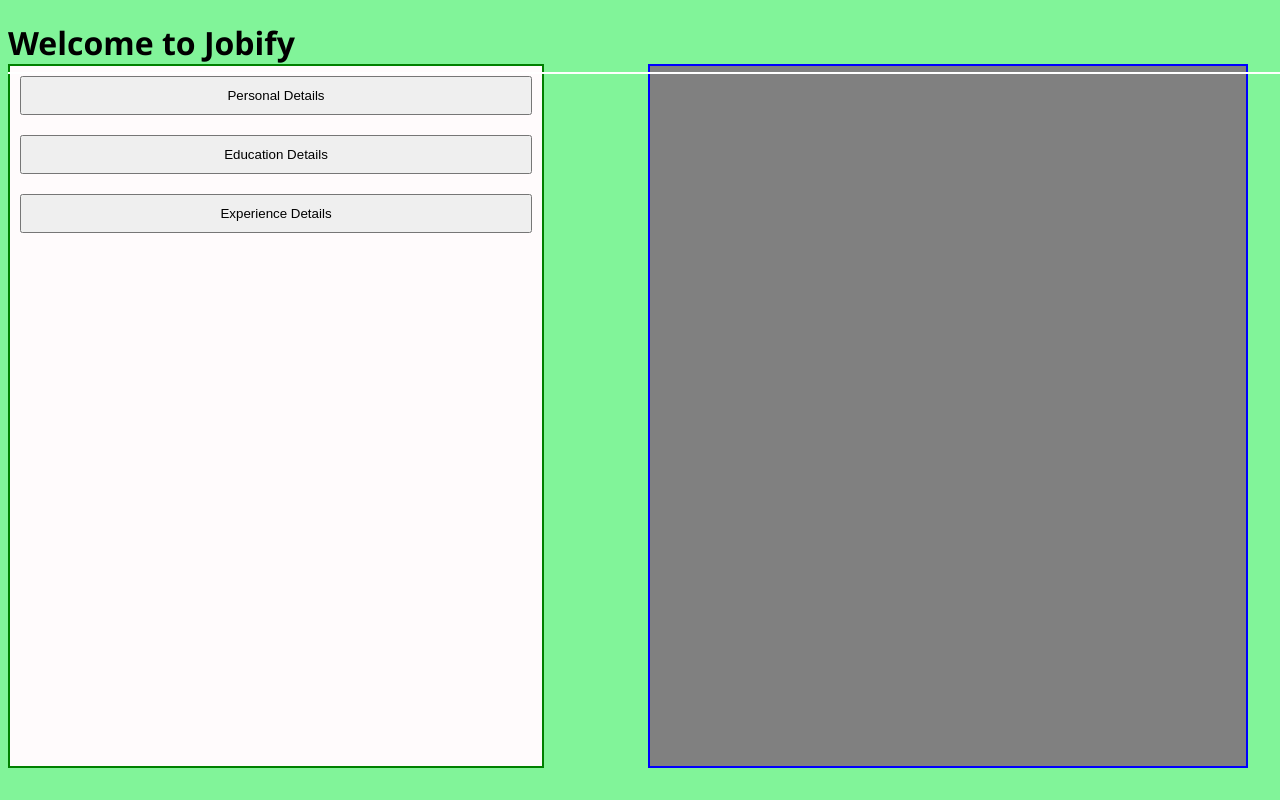
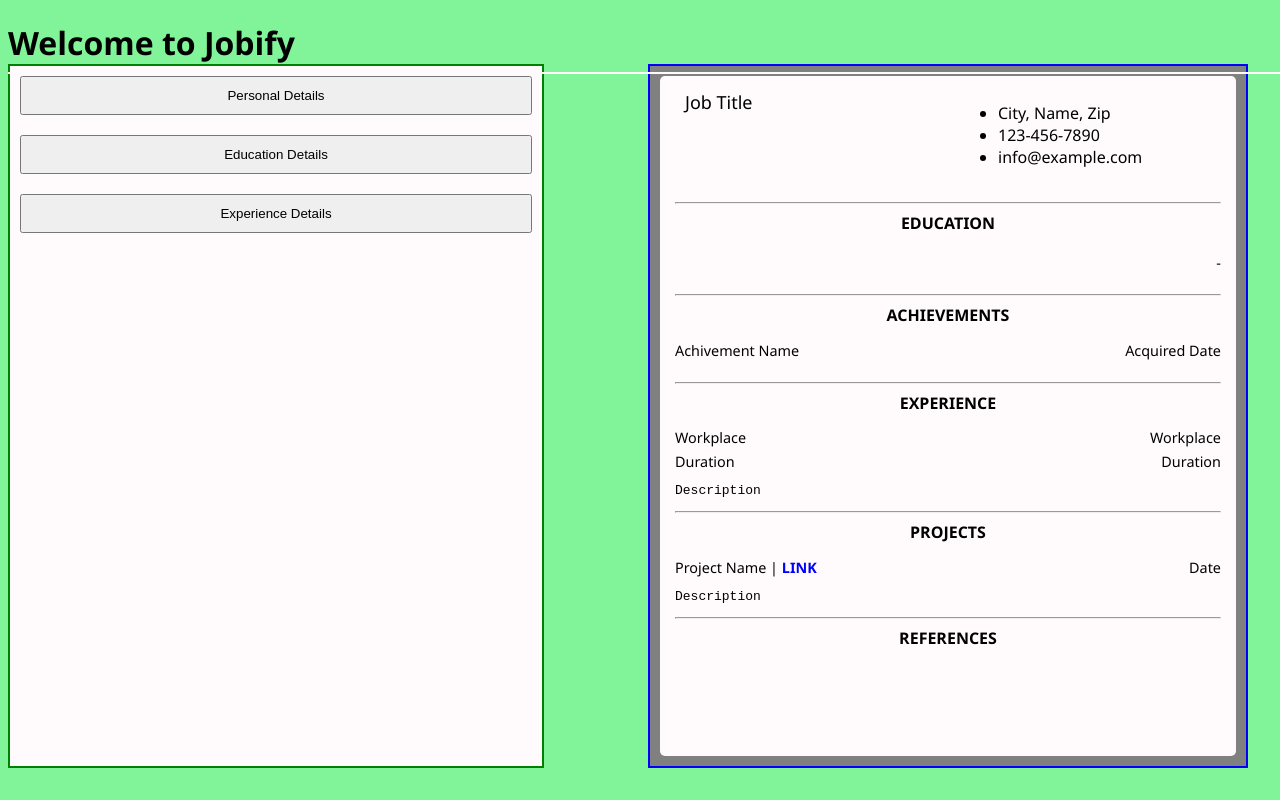
Before and after one commit to NtandoyenkosiZungu/base, a React (Vite) app: page / in a window 1280 px wide. Built offline with nearby package versions, Linux system fonts and the light colour scheme.

Commit message:
Created and implemented code for TemplateOne, still not complete, also adding the necessary functional contexts

```diff
--- a/src/Contexts/EducationContext.tsx
+++ b/src/Contexts/EducationContext.tsx
@@ -1,4 +1,4 @@
-import { createContext, useState, ReactNode } from "react";
+import { createContext, useState, ReactNode, Children } from "react";
 
 interface EducationContextType {
     institution: string;
@@ -16,7 +16,7 @@ interface EducationContextType {
     setEndDate : (endDate: string) => void;
 }
 
-export const EducationContext = createContext<EducationContextType | undefined>(undefined);
+export const EducationContext = createContext< EducationContextType | undefined>(undefined);
 
 interface EducationContextProviderProps {
     children: ReactNode;
@@ -45,10 +45,47 @@ export function EducationContextProvider({children}: EducationContextProviderPro
         setStartDate,
         setEndDate
     }
-
     return (
         <EducationContext.Provider value={contextValue}>
             {children}
         </EducationContext.Provider>
     )
 }
+
+export const EducationFunctionContext = createContext< any| undefined>(undefined);
+
+export function EducationFunctionContextProvider({children}: EducationContextProviderProps){
+    const [institution, setInstitution] = useState<string>("");
+    const [location, setLocation] = useState<string>("");
+    const [level, setLevel] = useState<string>("");
+    const [field, setField] = useState<string>("");
+    const [startDate, setStartDate] = useState<string>("");
+    const [endDate, setEndDate] = useState<string>("");
+
+    const contextFuncion = () => {
+        const contextData: EducationContextType = {
+            institution,
+            location,
+            level,
+            field,
+            startDate,
+            endDate,
+
+            setInstitution,
+            setLocation,
+            setLevel,
+            setField,
+            setStartDate,
+            setEndDate
+        }
+
+        return contextData;
+    }
+
+    return (
+        <EducationFunctionContext.Provider value={contextFuncion}>
+            {children}
+        </EducationFunctionContext.Provider>
+    )
+
+}
--- /dev/null
+++ b/src/Contexts/MainFunctionContext.tsx
@@ -0,0 +1,5 @@
+import {ReactNode } from "react";
+
+interface MainProps {
+    children: ReactNode;
+}
--- a/src/assets/styles/detail-form.css
+++ b/src/assets/styles/detail-form.css
@@ -59,7 +59,6 @@ div.output-form {
     top: 0;
     margin-top: 5%;
     margin-left: 50%;
-    overflow: hidden;
     overflow-y: scroll;
 }
 
--- a/src/assets/styles/home.css
+++ b/src/assets/styles/home.css
@@ -5,7 +5,7 @@ div.banner {
     top: 0;
     height: 9%;
     width: 100%;
-    border-bottom:2px solid white;
+    border-bottom:2px solid #FFFBFC;;
 
     overflow: hidden;
     z-index: 999;
--- /dev/null
+++ b/src/assets/template-styles/template-one.css
@@ -0,0 +1,79 @@
+div.res-one {
+    width: 100%;
+    min-height: 100%;
+    border-radius: 5px;
+    background-color: #FFFBFC;
+    overflow: hidden;
+}
+
+pre {
+    width: 100%;
+    white-space: pre-wrap;
+    word-wrap: break-word;
+}
+
+a {
+    font-weight: bold;
+    color: blue;
+    text-decoration: none;
+}
+div.res-one > *{
+    margin-left: 15px;
+    margin-right: 15px;
+}
+
+div.res-one-details {
+    display: grid;
+    grid-template-columns: 50% 40%;
+    gap: 10px;
+    padding: 10px;
+}
+
+div.res-one-details > span > p.name {
+    font-weight: bold;
+    font-size: x-large;
+}
+
+div.res-one-details > span > p.title {
+    font-size: large;
+    margin-top: -20px;
+}
+
+div.heading {
+    width: 100%;
+    text-align: center;
+    font-weight: bold;
+}
+
+div.res-content {
+    display: grid;
+    grid-template-columns: 40% 40%;
+    gap: 20%;
+}
+
+div.res-content > span {
+
+}
+
+div.res-content > span.left-side, span.right-side {
+    display: flex;
+    flex-direction: column;
+
+    font-size: 90%;
+    font-weight: 500;
+}
+
+div.res-content > span.left-side {
+    align-items: flex-start;
+}
+
+div.res-content p.last-child {
+    margin-top: -10px;
+}
+div.res-content > span.right-side {
+    align-items: flex-end;
+}
+
+div.description {
+    margin-top: -15px;
+}
--- a/src/components/Forms/SubForms.tsx
+++ b/src/components/Forms/SubForms.tsx
@@ -1,6 +1,6 @@
 import { useContext, useState } from "react";
 import { PersonalDetailsContext } from "../../Contexts/PersonalDetailsContext";
-import { EducationContext } from "../../Contexts/EducationContext";
+import { EducationContext} from "../../Contexts/EducationContext";
 import { ExperienceContext } from "../../Contexts/ExperienceContext";
 
 export const PersonalDetails: React.FC = () => {
@@ -57,6 +57,7 @@ export const PersonalDetails: React.FC = () => {
 export const EducationDetails: React.FC = () => {
   const [isOpen, setIsOpen] = useState<boolean>(false);
 
+  //RETRIEVING THE STATE OF EducationDetails through the Context API
   const context = useContext(EducationContext);
   if (!context){
     return null;
--- a/src/components/Forms/detailForm.tsx
+++ b/src/components/Forms/detailForm.tsx
@@ -1,8 +1,10 @@
 import '../../assets/styles/detail-form.css';
-import { EducationContextProvider } from '../../Contexts/EducationContext';
+import { EducationContextProvider, EducationFunctionContextProvider } from '../../Contexts/EducationContext';
 import { ExperienceContextProvider } from '../../Contexts/ExperienceContext';
 import { PersonalDetailsContextProvider } from '../../Contexts/PersonalDetailsContext';
 import { EducationDetails, PersonalDetails, ExperienceDetails } from './SubForms';
+
+import { TemplateOne } from '../Templates/TemplateOne';
 
 const DetailForm: React.FC = () => {
   return (
@@ -11,6 +13,7 @@ const DetailForm: React.FC = () => {
         <EducationContextProvider>
           <ExperienceContextProvider>
 
+            <EducationFunctionContextProvider>
               <div className='input-form'>
                 <PersonalDetails />
                 <EducationDetails />
@@ -18,10 +21,10 @@ const DetailForm: React.FC = () => {
               </div>
 
               <div className='output-form'>
-              <div className="resume">
+                <TemplateOne />
+              </div>
 
-              </div>
-            </div>
+            </EducationFunctionContextProvider>
 
           </ExperienceContextProvider>
         </EducationContextProvider>
--- /dev/null
+++ b/src/components/Templates/TemplateOne.tsx
@@ -0,0 +1,113 @@
+import '../../assets/template-styles/template-one.css'
+
+import { useContext } from 'react'
+import { PersonalDetailsContext } from '../../Contexts/PersonalDetailsContext';
+import { EducationContext } from '../../Contexts/EducationContext';
+
+export const TemplateOne: React.FC = () => {
+
+    //RETRIEVING THE STATE OF PersonalDetails through the Context API
+    const personalContext = useContext(PersonalDetailsContext);
+    if (!personalContext) return null;
+    const {name, surname, address, phone, email} = personalContext;
+
+    const  educationContext= useContext(EducationContext);
+
+    if (!educationContext) return null;
+    const {institution, level, location, field, startDate, endDate} = educationContext;
+
+    //FORMAT THE DURATION - Jan 2024 - Present or Jan 2024 - Dec 2024
+    let duration = "Duration"
+    if (endDate != 'Present') {
+        duration = startDate.substring(0,3)+ startDate.substring(startDate.length-5) + ' - ' + endDate.substring(0,3) + endDate.substring(endDate.length-5);
+    } else {
+        duration = startDate.substring(0,3)+ startDate.substring(startDate.length-5) + ' - ' + endDate.substring(0,3) + endDate.substring(endDate.length-4);
+    }
+    return (
+        <div className='res-one'>
+            <div className="res-one-details">
+                <span>
+                    <p className='name'>{name + ' ' + surname}</p>
+                    <p className='title'>Job Title</p>
+                </span>
+                <span>
+                   <ul>
+                    <li>{address.length > 0 ? address : 'City, Name, Zip'}</li>
+                    <li>{phone.length > 0 ? phone : '123-456-7890'}</li>
+                    <li>{email.length > 0 ? email: 'info@example.com'}</li>
+                   </ul>
+                </span>
+            </div>
+            <hr />
+            <div className="res-one-education">
+                <div className="heading">
+                    EDUCATION
+                </div>
+                <div className='res-content'>
+                    <span className='left-side'>
+                        <p>{institution}</p>
+                        <p className='last-child'>{level + ' ' + field}</p>
+                    </span>
+                    <span className='right-side'>
+                        <p>{location}</p>
+                        <p className='last-child'>{duration}</p>
+                    </span>
+                </div>
+            </div>
+            <hr />
+            <div className="res-one-achievements">
+                <div className="heading">
+                    ACHIEVEMENTS
+                </div>
+                <div className="res-content">
+                    <span className='left-side'>
+                        <p>Achivement Name</p>
+                    </span>
+                    <span className='right-side'>
+                        <p>Acquired Date</p>
+                    </span>
+                </div>
+            </div>
+            <hr />
+            <div className="res-one-experience">
+                <div className="heading">EXPERIENCE</div>
+                <div className="res-content">
+                    <span className='left-side'>
+                        <p>Workplace</p>
+                        <p className='last-child'>Duration</p>
+                    </span>
+                    <span className='right-side'>
+                        <p>Workplace</p>
+                        <p className='last-child'>Duration</p>
+                    </span>
+                </div>
+                <div className="description">
+                    <pre>Description</pre>
+                </div>
+            </div>
+            <hr />
+            <div className="res-one-projects">
+                <div className="heading">
+                    PROJECTS
+                </div>
+                <div className='res-content'>
+                    <span className='left-side'>
+                        <p>Project Name | <a href="#" target='_blank'>LINK</a></p>
+                    </span>
+                    <span className='right-side'>
+                        <p>Date</p>
+                    </span>
+                </div>
+                <div className="description">
+                    <pre>Description</pre>
+                </div>
+            </div>
+            <hr />
+            <div className="res-one-references">
+                <div className="heading">
+                    REFERENCES
+                </div>
+            </div>
+        </div>
+    )
+}
```
Also changed, not shown: src/components/Forms/Props/SubFormComp-Props.tsx (added, +26 -0 lines), src/components/Forms/SubFormComponents.tsx (added, +12 -0 lines). Lines whose indentation alone changed are shown as unchanged.
